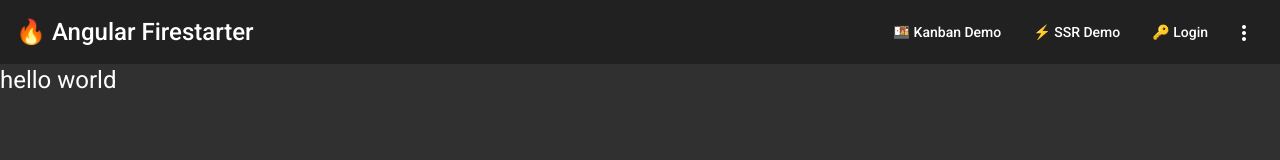
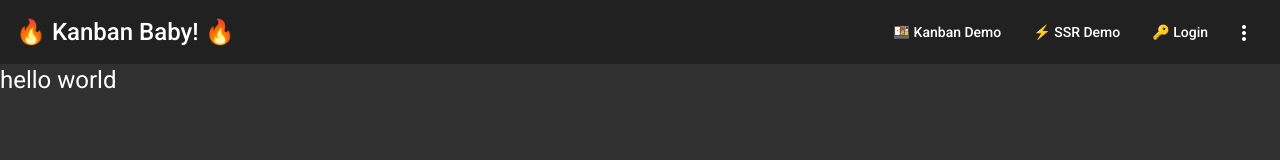
Before and after one commit to brianwang17/angular-kanban, an Angular app: page / in a window 1280 px wide. Shown: the top 160 px of the page. Built offline with nearby package versions, Linux system fonts and the light colour scheme.

Commit message:
Adds css fix to sidenav toggle icon

```diff
--- a/src/app/shared/shell/shell.component.html
+++ b/src/app/shared/shell/shell.component.html
@@ -18,10 +18,10 @@
   </mat-sidenav>
   <mat-sidenav-content>
     <mat-toolbar>
-      <button type="button" aria-label="Toggle sidenav" mat-icon-mat-button (click)="drawer.toggle()" *ngIf="isHandset$ | async">
+      <button type="button" aria-label="Toggle sidenav" mat-icon-button (click)="drawer.toggle()" *ngIf="isHandset$ | async">
         <mat-icon aria-label="Side nav toggle icon">menu</mat-icon>
       </button>
-      <span class="logo" routerLink="/">🔥 Angular Firestarter</span>
+      <span class="logo" routerLink="/">🔥 Kanban Baby! 🔥</span>
       <span class="fill-space"></span>
       <div *ngIf="!(isHandset$ | async)">
           <a mat-button routerLink="/kanban">🍱 Kanban Demo</a>
```
Also changed, not shown: 1 other file (tests, documents, lock files or other folders).
